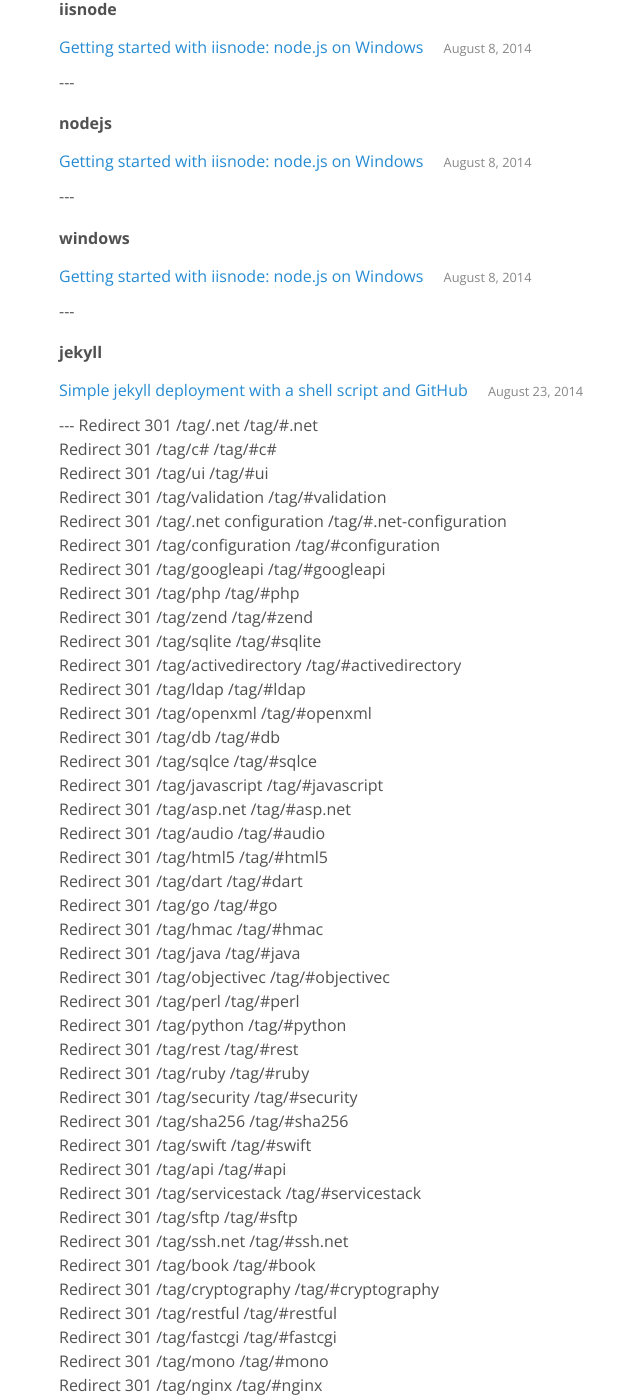
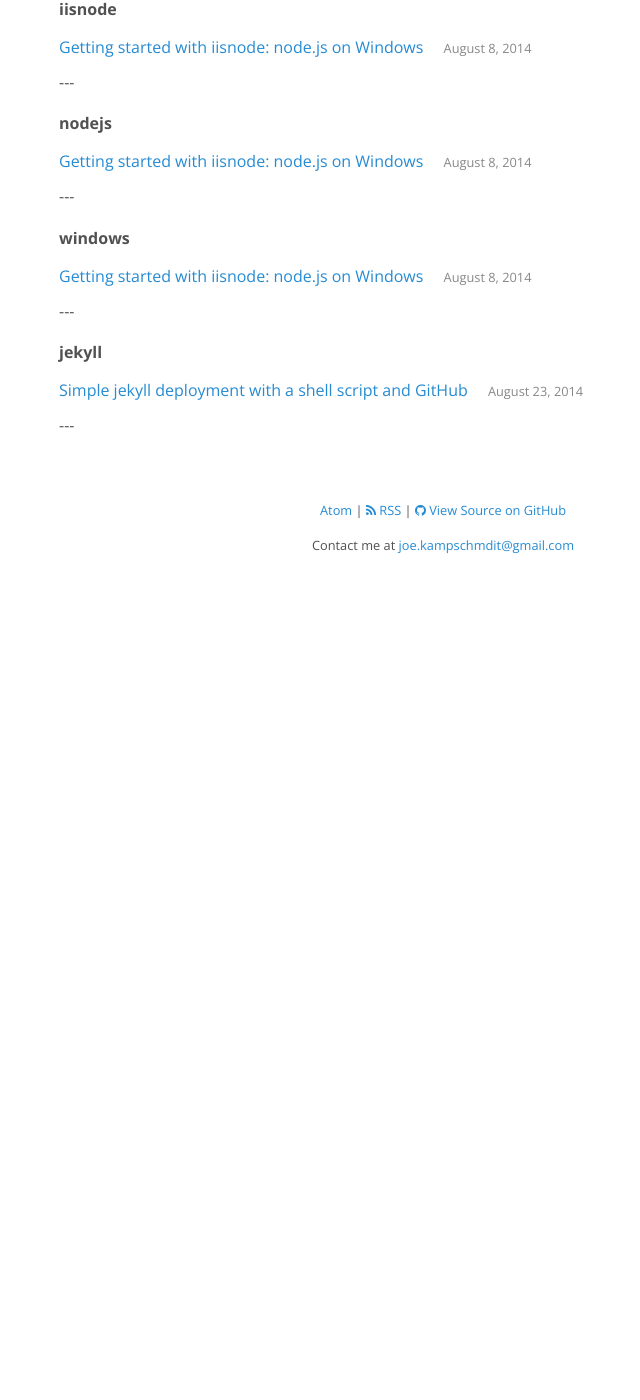
Before and after one commit to jokecamp/jokecamp.com, a Jekyll site: the page built from tag.md, in a window 1280 px wide and 1400 px high, scrolled down 9774 px. Shown: the whole window, without its empty margins (197-837 px from the left). Built offline with Jekyll 4.4.1, drawn with Linux system fonts in a browser that asks for light colours; nearby versions of some CDN libraries; Markdown is read by kramdown in place of the engine named in the settings; after the commit the page ends 10346 px from its top, so only the background shows below that; some of the changed text lies outside the part shown.

Commit message:
htaccess fix

```diff
--- a/tag.md
+++ b/tag.md
@@ -39,8 +39,3 @@ Click on a tag to see relevant list of posts.
 ---
 
 {% endfor %}
-
-
-
-{% for tag in site.tags %}{% assign t = tag | first %}Redirect 301 /tag/{{t | downcase }} /tag/#{{ t | downcase | replace:" ","-" }}<br>
-{% endfor %}
```
Also changed, not shown: 5 other files.
